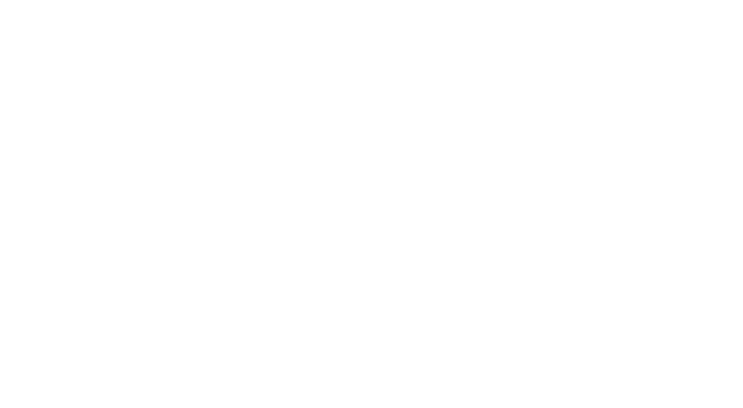
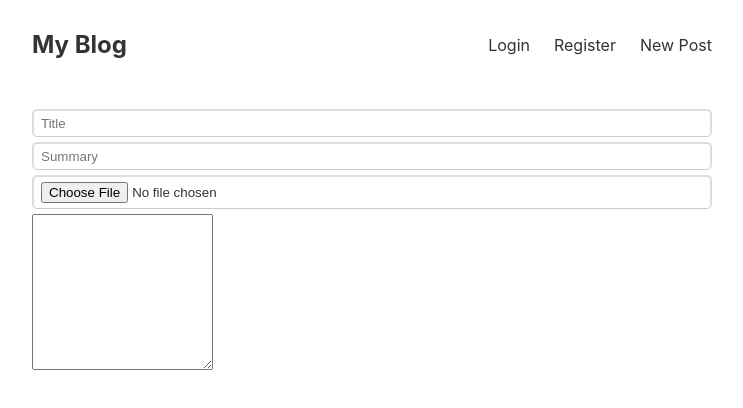
Before and after one commit to black-codher-bootcamp-2022-daly/personal-project-rebeccay2929, a React (Create React App) app in the folder client/: page /create in a window 1280 px wide. Before the commit this address had no page. Shown: the top 408 px of the page, without its empty margins (268-1011 px from the left). Built offline with nearby package versions, Linux system fonts and the light colour scheme.

Commit message:
new post page

```diff
--- a/client/src/App.js
+++ b/client/src/App.js
@@ -7,6 +7,7 @@
 import { Route, Routes } from "react-router-dom";
 import LoginPage from "./pages/LoginPage";
 import RegisterPage from "./pages/RegisterPage";
+import CreatePost from "./pages/CreatePost";
 
 // SERVICES THAT CALL OUR API ENDPOINTS
 // import { getAllProfiles } from "./services/profileService";
@@ -18,6 +19,8 @@
         <Route index element={<HomePage />} />
         <Route path={"/login"} element={<LoginPage/>} />
         <Route path = "/register" element={<RegisterPage/>}/>
+        <Route path = "/create" element={<CreatePost/>}/>
+
       </Route>
     </Routes>
   );
--- a/client/src/Header.js
+++ b/client/src/Header.js
@@ -1,19 +1,5 @@
 import {Link} from "react-router-dom";
-import { useEffect, useState } from "react";
-
-
 export default function Header(){
-  const [username, setUsername] = useState(null)
-  useEffect(() => {
-    fetch('htttp://localhost:8080/profile', {
-      credentials: 'include',
-    }).then(response => {
-       response.json().then(userInfo  => {
-
-
-      })
-    })
-  },[])
     return(
 
 <header>
@@ -21,6 +7,7 @@
           <nav>
             <Link to="/login"> Login</Link>
             <Link to="/register"> Register</Link>
+            <Link to="/create"> New Post</Link>
 
           </nav>
         </header>
--- /dev/null
+++ b/client/src/pages/CreatePost.js
@@ -0,0 +1,16 @@
+export default function CreatePost() {
+  return (
+    <form>
+      <input type="title" placeholder= {'Title'} />
+      <input type="summary" placeholder={'Summary'} />
+      <input type="file" />
+      <textarea
+        name=""
+        id=""
+        cols=""
+        rows="10">
+
+      </textarea>
+    </form>
+  );
+}
--- a/client/src/pages/LoginPage.js
+++ b/client/src/pages/LoginPage.js
@@ -1,28 +1,4 @@
-import { useState } from "react"
-
 export default function LoginPage() {
-  const [username, setUsername] = useState("");
-  const [password, setPassword] = useState("");
-  const [redirect, setRedirect] = useState(false);
-async function login(ev) {
-    ev.preventDefault();
-    const response =  await fetch ('http://localhost:8080/login', {
-
-    method: 'POST',
-     body: JSON.stringify({username,password}),
-     headers: {'Content-Type': 'application/json'},
-    });
-    if (response.ok) {
-      setRedirect(true);
-
-    } else {
-      alert ('Incorrect credentials');
-    }
-  }
-  if (redirect) {
-    return <Navigate to ={'/'}/>
-  }
-
   return (
       <div>
         <form className="login">
--- a/client/src/pages/RegisterPage.js
+++ b/client/src/pages/RegisterPage.js
@@ -5,7 +5,8 @@
   const [password, setPassword] = useState("");
   async function register(ev) {
     ev.preventDefault();
-    await fetch ('http://localhost:8080/register', {
+
+     await fetch ('http://localhost:8080/register', {
 
     method: 'POST',
      body: JSON.stringify({username,password}),
```
Also changed, not shown: 2 other files (tests, documents, lock files or other folders). Lines whose indentation alone changed are shown as unchanged.
